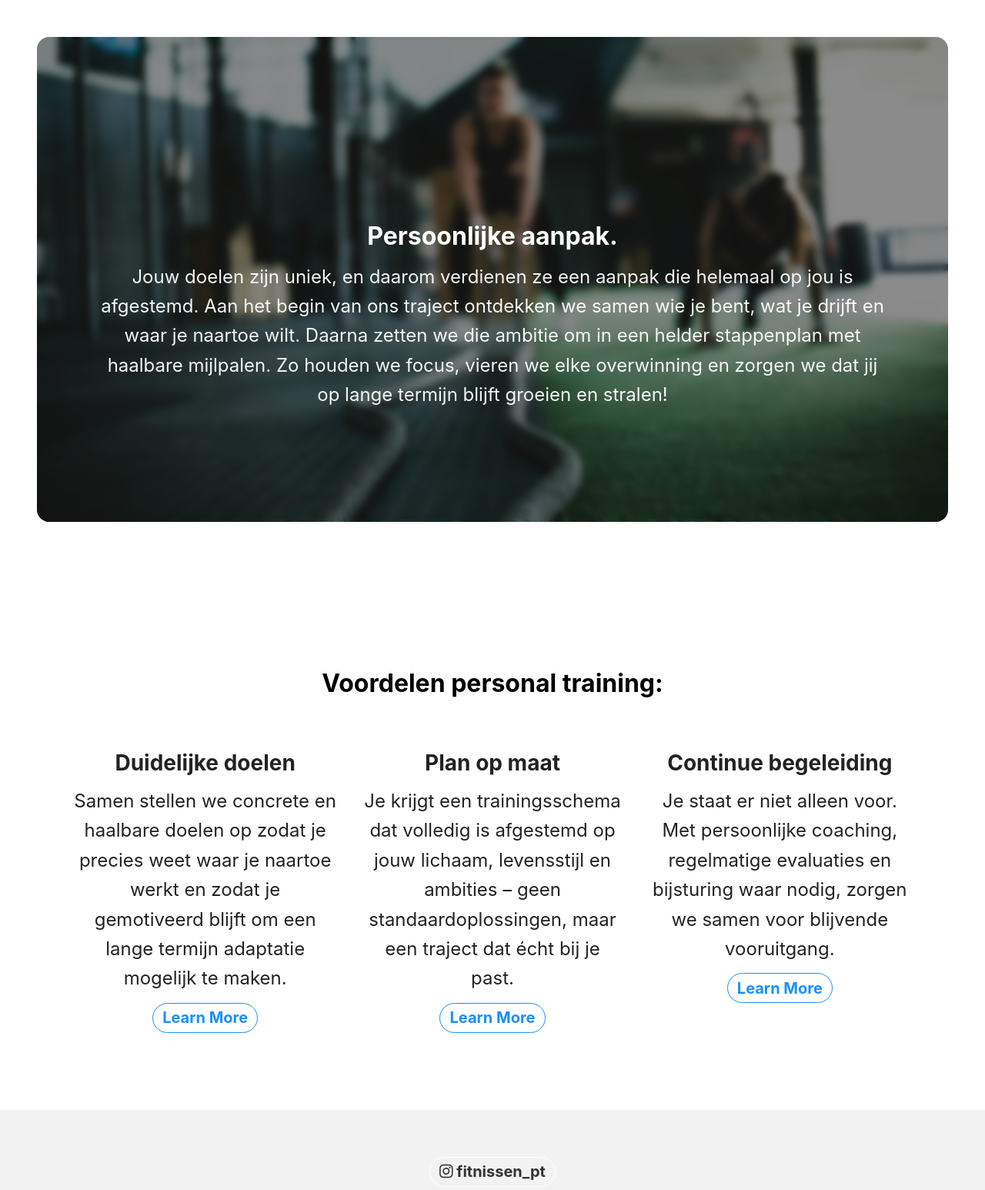
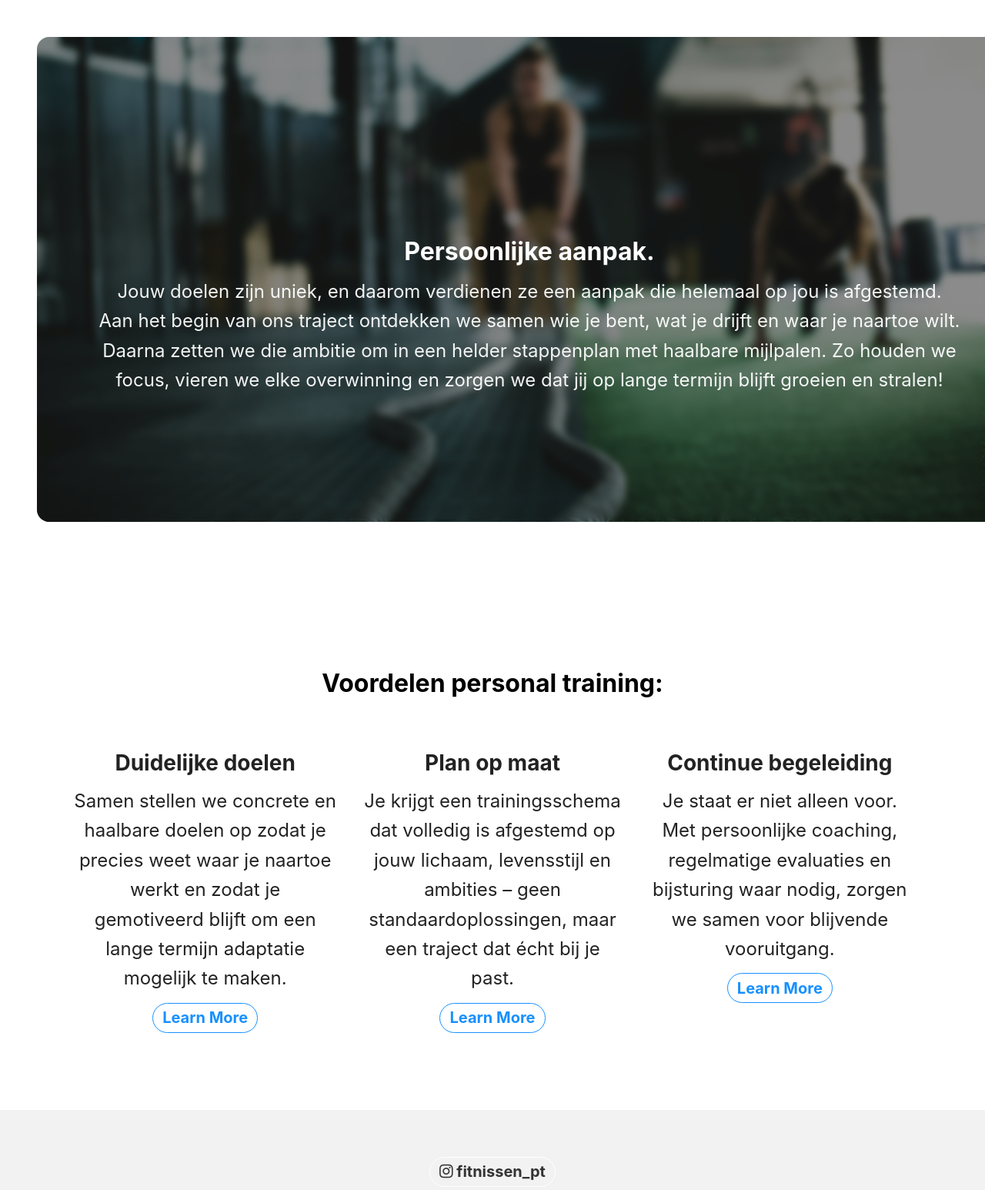
Before and after one commit to TimTools/fitnissen-site, a Jekyll site: the page built from index.html, in a window 1280 px wide. Shown: the part 900-2446 px from the top of the page at 77% size. Built offline with Jekyll 4.4.1, drawn with Linux system fonts in a browser that asks for light colours; nearby versions of some CDN libraries; the list of posts is cut into pages by our own code; grey boxes are pictures that could not be loaded.

Commit message:
Update head.html

```diff
--- a/_includes/head.html
+++ b/_includes/head.html
@@ -6,6 +6,7 @@
   #hero-1 {
     position: relative;
     height: 70vh !important;
+    width: 100vw !important;
     background-size: cover !important;
     background-position: center center !important;
     backdrop-filter: blur(4px);
```
